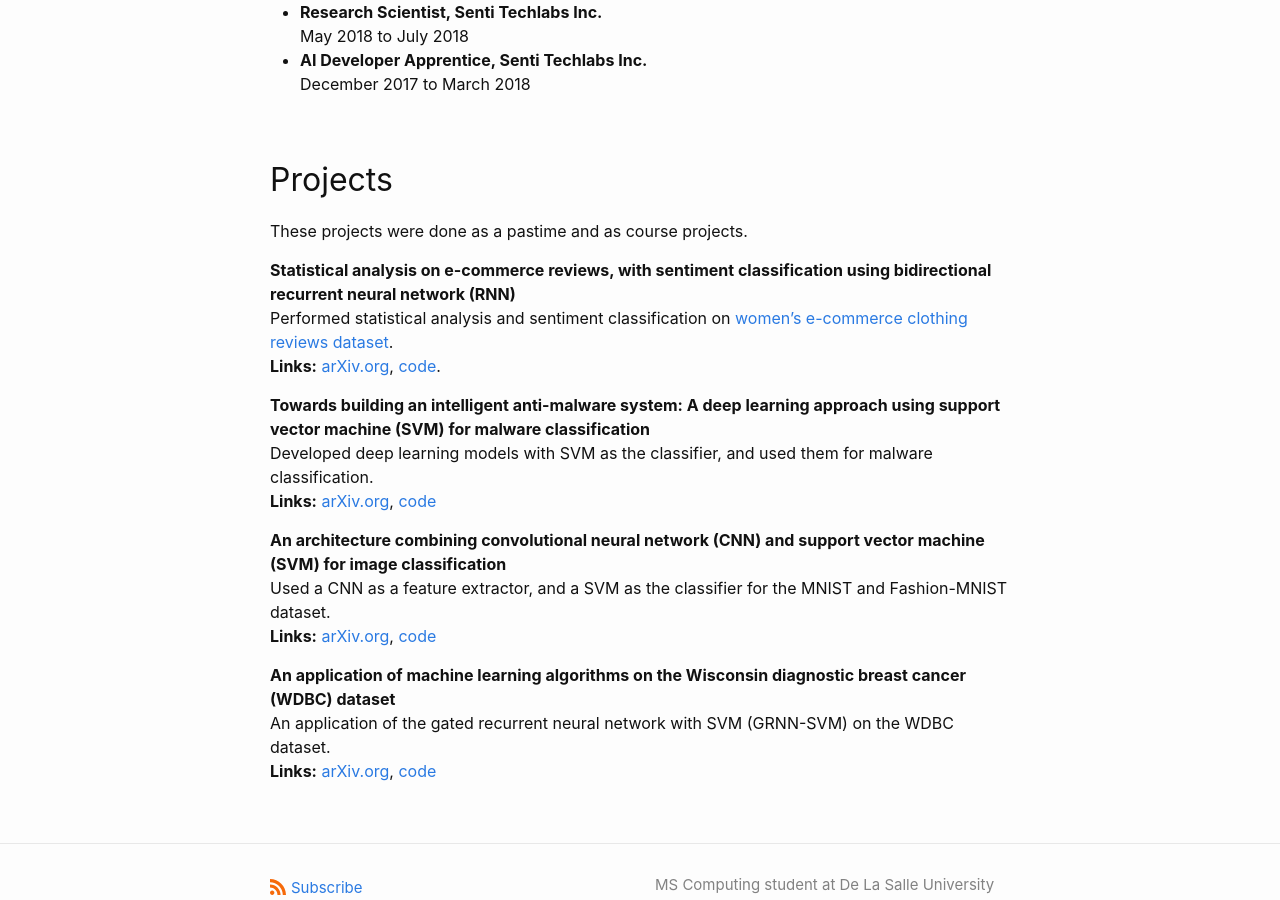
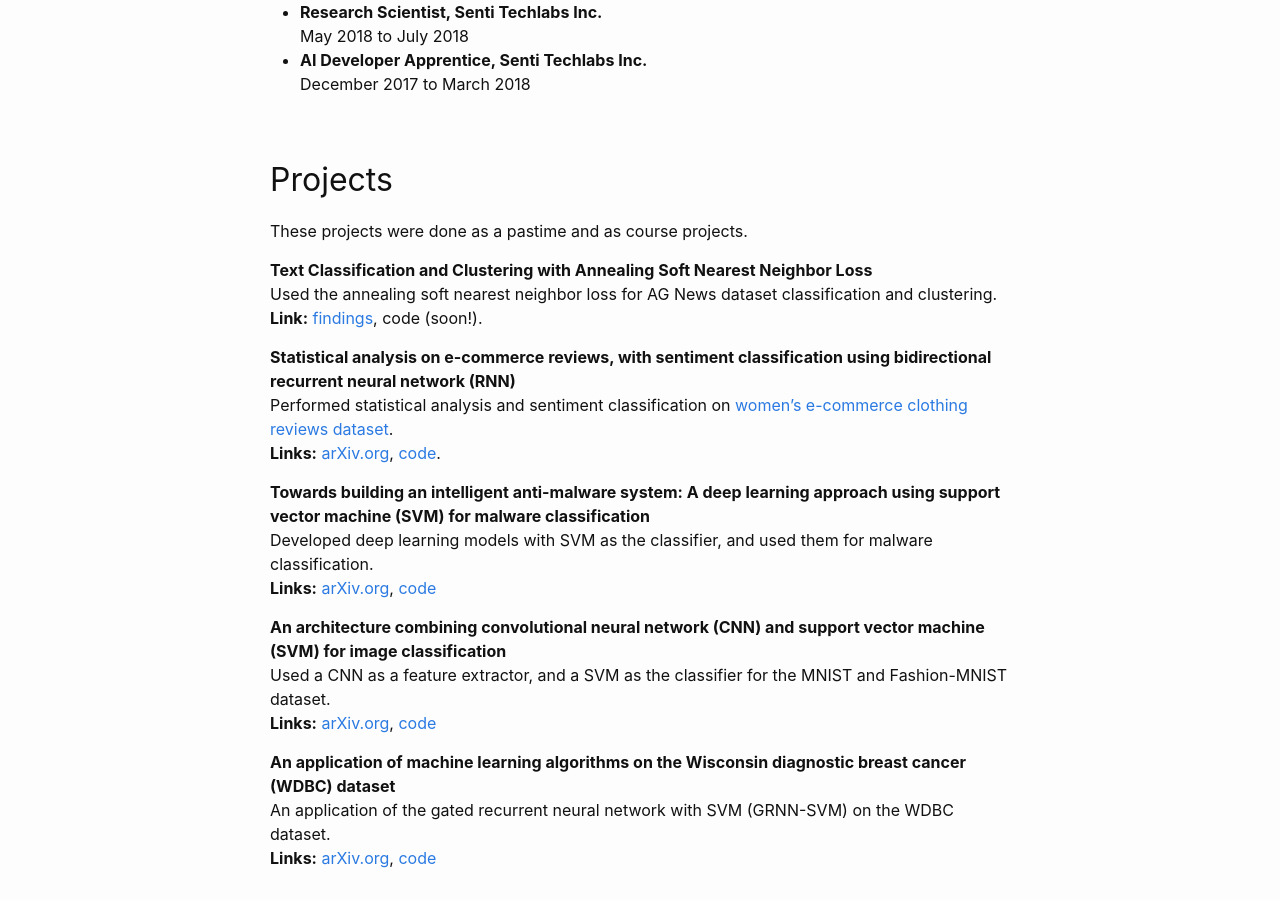
Before and after one commit to AFAgarap/AFAgarap.github.io, a Jekyll site: the page built from about.md, in a window 1280 px wide and 900 px high, scrolled down 1124 px. Built offline with Jekyll 4.4.1, drawn with Linux system fonts in a browser that asks for light colours.

Commit message:
chore: add text classification and clustering

```diff
--- a/about.md
+++ b/about.md
@@ -33,6 +33,9 @@
 
 These projects were done as a pastime and as course projects.
 
+**Text Classification and Clustering with Annealing Soft Nearest Neighbor Loss**<br>
+Used the annealing soft nearest neighbor loss for AG News dataset classification and clustering.<br>**Link:** [findings](https://www.researchgate.net/publication/348050060_Text_Classification_and_Clustering_with_Annealing_Soft_Nearest_Neighbor_Loss), code (soon!).
+
 **Statistical analysis on e-commerce reviews, with sentiment classification using bidirectional recurrent neural network (RNN)**<br>
 Performed statistical analysis and sentiment classification on [women's e-commerce clothing reviews dataset](https://www.kaggle.com/nicapotato/womens-ecommerce-clothing-reviews).<br>**Links:** [arXiv.org](https://arxiv.org/abs/1805.03687), [code](https://github.com/AFAgarap/ecommerce-reviews-analysis).
 
```
